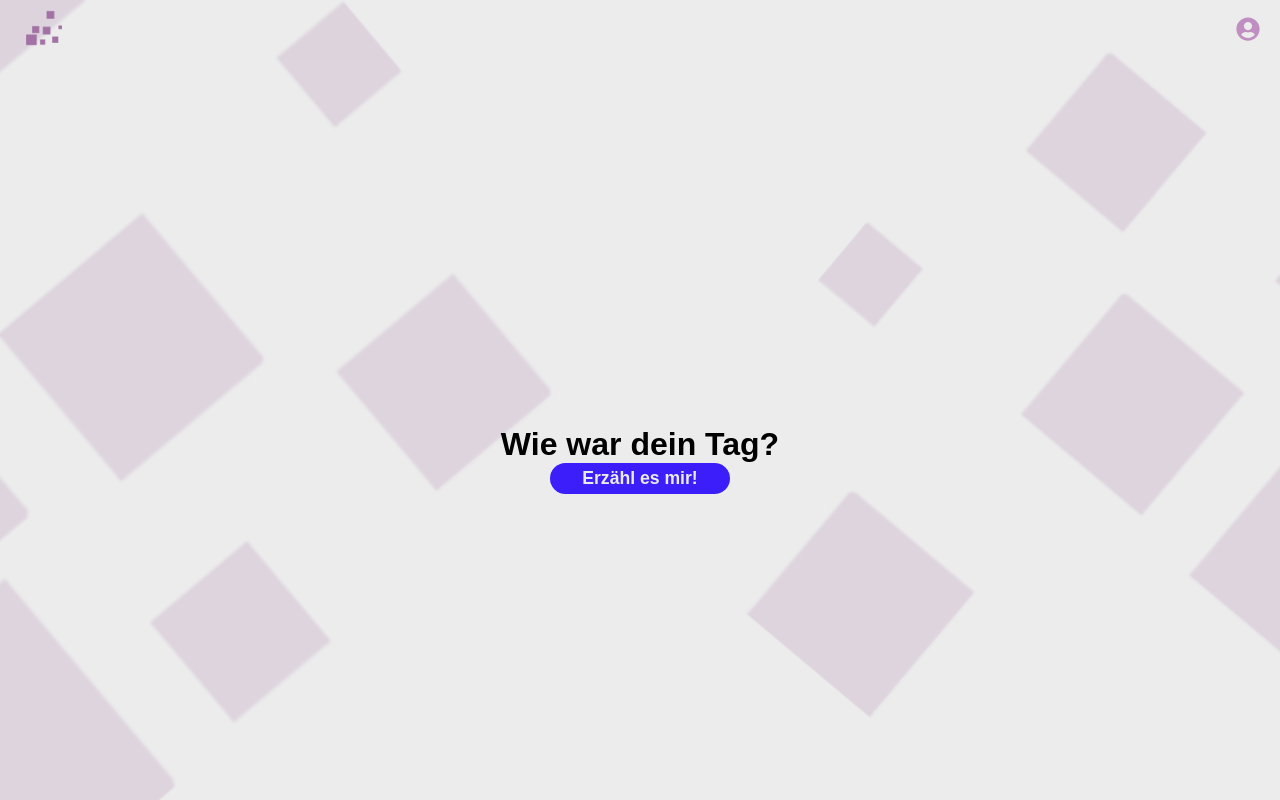
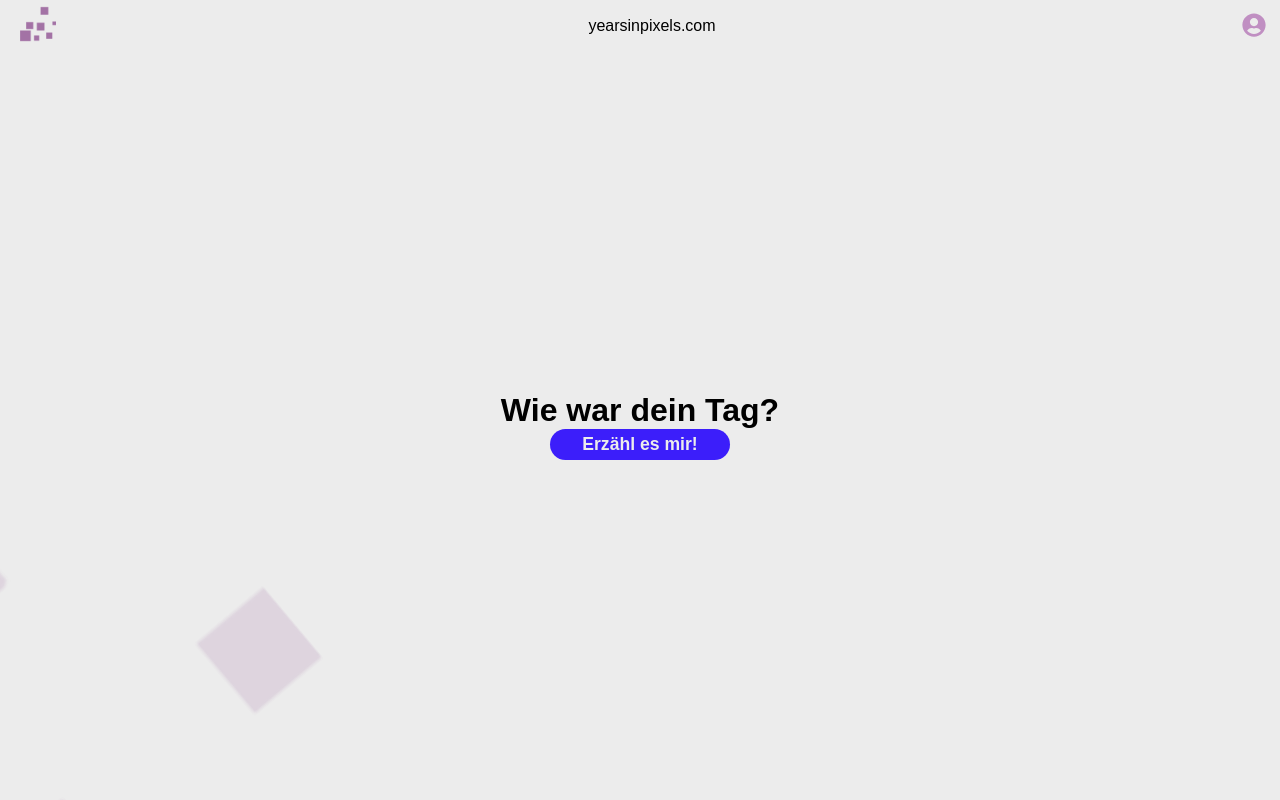
Before and after one commit to danielgran/yearsinpixels_frontend, a Vue app: page / in a window 1280 px wide. Built offline with nearby package versions, Linux system fonts and the light colour scheme; a web font is replaced by a local one.

Commit message:
Better frontend

```diff
--- a/src/App.vue
+++ b/src/App.vue
@@ -1,6 +1,7 @@
 <template>
   <div id="app">
-    <Header/>
+    <Header id="header">
+    </Header>
     <router-view id="main-view">
     </router-view>
   </div>
@@ -12,8 +13,22 @@ export default {
   name: 'App',
   components: {
     Header
-
-  }
+  },
+  methods: {
+    matchHeight: function () {
+      let height = document.getElementById('main-view').clientHeight;
+      this.$store.commit({
+        type: 'setMainViewHeight',
+        amount: height
+      })
+    }
+  },
+  created() {
+    window.addEventListener("resize", this.matchHeight);
+  },
+  mounted() {
+    this.matchHeight();
+  },
 }
 </script>
 
@@ -96,9 +111,21 @@ input[type=button]:hover {
   cursor: pointer;
 }
 
+#app {
+  display: flex;
+  flex-direction: column;
+  height: 100vh;
+  background: #ECECEC;
+}
+
+#header {
+  height: auto;
+}
 
 #main-view {
-  overflow: hidden;
+  overflow: visible;
+  height: 100%;
+  width: 100vw;
 }
 
 
--- a/src/components/Dashboard.vue
+++ b/src/components/Dashboard.vue
@@ -1,4 +1,5 @@
 <template>
+  <div>
     <div id="dashboard">
       <div id="container">
         <div id="content">
@@ -18,15 +19,15 @@
         </div>
         <div id="footer">
           <button>
-          <img src="@/assets/icon_512_8bit.png" style="width: 40px" />
+            <img src="@/assets/icon_512_8bit.png" id="imageAddDay"/>
           </button>
+        </div>
       </div>
     </div>
   </div>
 </template>
 
 <script>
-
 export default {
   name: "Dashboard",
   computed: {
@@ -40,19 +41,24 @@ export default {
 <style scoped>
 #dashboard {
   display: flex;
+  flex-direction: column;
   justify-content: center;
+  align-items: center;
+  background: #ECECEC;
+  height: 100%;
 }
 
 #container {
-  background: #ECECEC;
-  height: 100vh;
-  max-height: 100vh;
-  min-width: 480px;
-  width: 100%;
-  max-width: 1200px;
   display: flex;
   flex-direction: column;
-  box-shadow: 0px 0px 100px rgba(1,1,1, 0.5);
+  justify-content: center;
+  align-items: center;
+  background: #ECECEC;
+  max-width: 960px;
+  width: 100%;
+  height: inherit;
+  box-shadow: 0px 0px 100px rgba(1,1,1, 0.1);
+  border-radius: 30px;
 }
 
 #content {
@@ -63,7 +69,7 @@ export default {
 }
 
 #greeting {
-  padding: 29px 78px;
+  margin: 55px 0 0 78px
 }
 
 #date {
@@ -77,12 +83,15 @@ export default {
 }
 
 #daystatus p,b {
-  font-size: 1.15rem;
+  font-size: 1.25rem;
+  font-weight: 600;
 }
 
 #footer {
   height: 60px;
-  box-shadow: 0px 0px 22px black;
+  width: 92%;
+  background: #ECECEC;
+  box-shadow: 0px 0px 22px rgba(1, 1, 1, 0.2);
   border-top-left-radius: 1.3rem 1.3rem;
   border-top-right-radius: 1.3rem 1.3rem;
   text-align: center;
@@ -116,6 +125,9 @@ button {
   transform: translate(-50%, -40%);
 }
 
-
+#imageAddDay {
+  width: 48px;
+  transform: translate(-23%, 3%);
+}
 
 </style>
--- a/src/components/Header.vue
+++ b/src/components/Header.vue
@@ -1,4 +1,5 @@
 <template>
+  <div>
     <div id="header" v-if="shouldRender">
       <div class="header-item">
         <a>
@@ -7,10 +8,17 @@
           </router-link>
         </a>
       </div>
+      <div>
+        <p>
+          yearsinpixels.com
+        </p>
+      </div>
       <div class="header-item">
           <span style="color: #C08FC2; font-size: 24px">
             <i class="fas fa-user-circle" style="padding: 0; margin: 0"/>
           </span>
+      </div>
+
     </div>
   </div>
 </template>
@@ -32,15 +40,18 @@ export default {
 
 <style scoped>
 #header {
-  height: 40px;
+  height: 52px;
+  width: 100%;
   display: flex;
   justify-content: space-between;
   align-items: center;
-  padding: 10px;
-  background: #ECECEC;
+  background: transparent;
 }
 
 .header-item {
-  margin: 0 10px;
+  display: flex;
+  justify-content: center;
+  align-items: center;
+  margin: 0 14px 0 14px;
 }
 </style>
--- a/src/components/Landing.vue
+++ b/src/components/Landing.vue
@@ -1,14 +1,18 @@
 <template>
+  <div>
     <div id="landing">
-    <div id="container">
+      <div id="background">
         <img src="@/assets/icon_512_8bit.png" class="imgbgblur" />
         <img src="@/assets/icon_512_8bit.png" class="imgbgblur"/>
+      </div>
+      <div id="container">
         <div id="content">
           <div id="middle">
             <h1>Wie war dein Tag?</h1>
             <router-link to="/dashboard">
               <button>Erzähl es mir!</button>
             </router-link>
+          </div>
         </div>
       </div>
     </div>
@@ -22,20 +26,20 @@ export default {
 </script>
 
 <style scoped>
-
-#container {
-  position: fixed;
-  background: #ECECEC;
-  height: 100vh;
-  width: 100vw;
-}
-
 #landing {
+  position: relative;
   display: flex;
   flex-direction: column;
   justify-content: center;
-  height: 100vh;
+  height: 100%;
+  width: 100%;
   overflow: hidden;
+}
+
+#container {
+  background: #ECECEC;
+  height: 100%;
+  width: 100%;
 }
 
 #content {
@@ -43,6 +47,7 @@ export default {
   flex-direction: column;
   align-items: center;
   justify-content: center;
+  z-index: 10;
   height: 100%;
 }
 
@@ -58,12 +63,15 @@ export default {
   width: 180px;
 }
 
+#background {
+  position: absolute;
+  z-index: 11;
+  transform: translate(-50%);
+}
+
 .imgbgblur {
-  position: absolute;
-  float: none;
   opacity: 0.2;
   width: 800px;
-  z-index: -9999;
 }
 
 .imgbgblur:nth-of-type(1) {
--- a/src/components/Login.vue
+++ b/src/components/Login.vue
@@ -2,15 +2,13 @@
   <div id="login">
     <div id="container">
       <div id="loginbox">
-        <img src="@/assets/logo-primary-transparent.png" style="width: 200px" />
+        <img src="@/assets/logo-primary-transparent.png" style="width: 223px" />
         <form class="userform login">
-          <input tabindex="0" type="text" placeholder="E-Mail"/>
-          <input tabindex="1" type="password" placeholder="Passwort"/>
-          <input tabindex="2" type="button" value="Login"/>
+          <input tabindex="0" type="text" placeholder="E-Mail" v-model="cnt_box1"/>
+          <input tabindex="1" type="password" placeholder="Password" v-model="cnt_box2"/>
+          <input tabindex="2" type="button" value="Login" v-on:click="loginUser"/>
         </form>
-        <a href="#">
-          Account erstellen
-        </a>
+        <a>Register instead</a>
       </div>
     </div>
   </div>
@@ -18,7 +16,18 @@
 
 <script>
 export default {
-  name: "Login"
+  name: "Login",
+  data: function() {
+    return {
+      cnt_box1: "",
+      cnt_box2: "",
+    };
+  },
+  methods: {
+    loginUser: function (){
+      console.log("Dummy");
+    }
+  }
 }
 </script>
 
@@ -29,7 +38,6 @@ export default {
   flex-direction: column;
   align-items: center;
   height: 100vh;
-  background: red;
 }
 
 #container {
--- a/src/main.js
+++ b/src/main.js
@@ -22,7 +22,7 @@ Vue.use(VueRouter)
 // Initialize Vuex Store
 const store = new Vuex.Store({
   state: {
-    count: 0,
+    mainViewHeight: 0,
     name: "Daniel Gran"
   },
   getters: {
@@ -33,6 +33,9 @@ const store = new Vuex.Store({
   mutations: {
     increment (state) {
       state.count++
+    },
+    setMainViewHeight (state, value) {
+      state.mainViewHeight = value
     }
   }
 })
```
Also changed, not shown: src/components/Register.vue (added, +13 -0 lines). Lines whose indentation alone changed are shown as unchanged.
